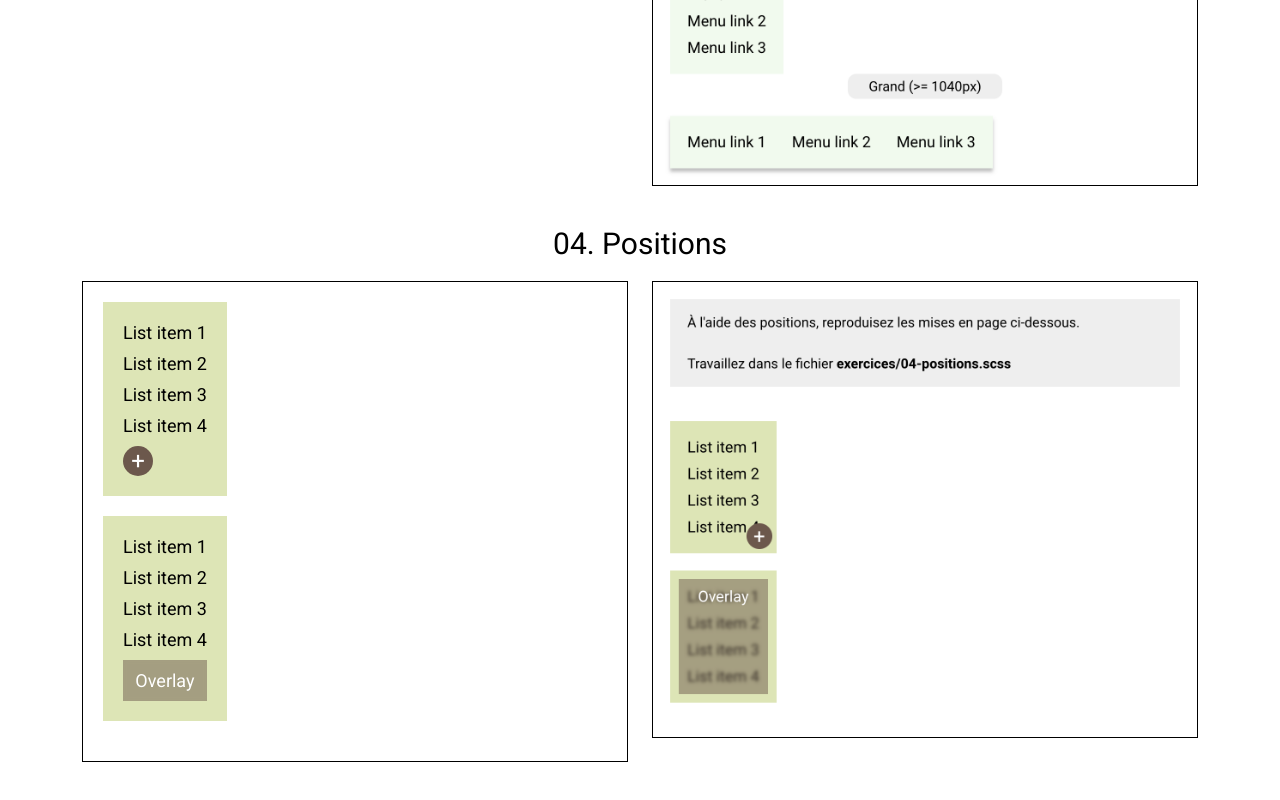
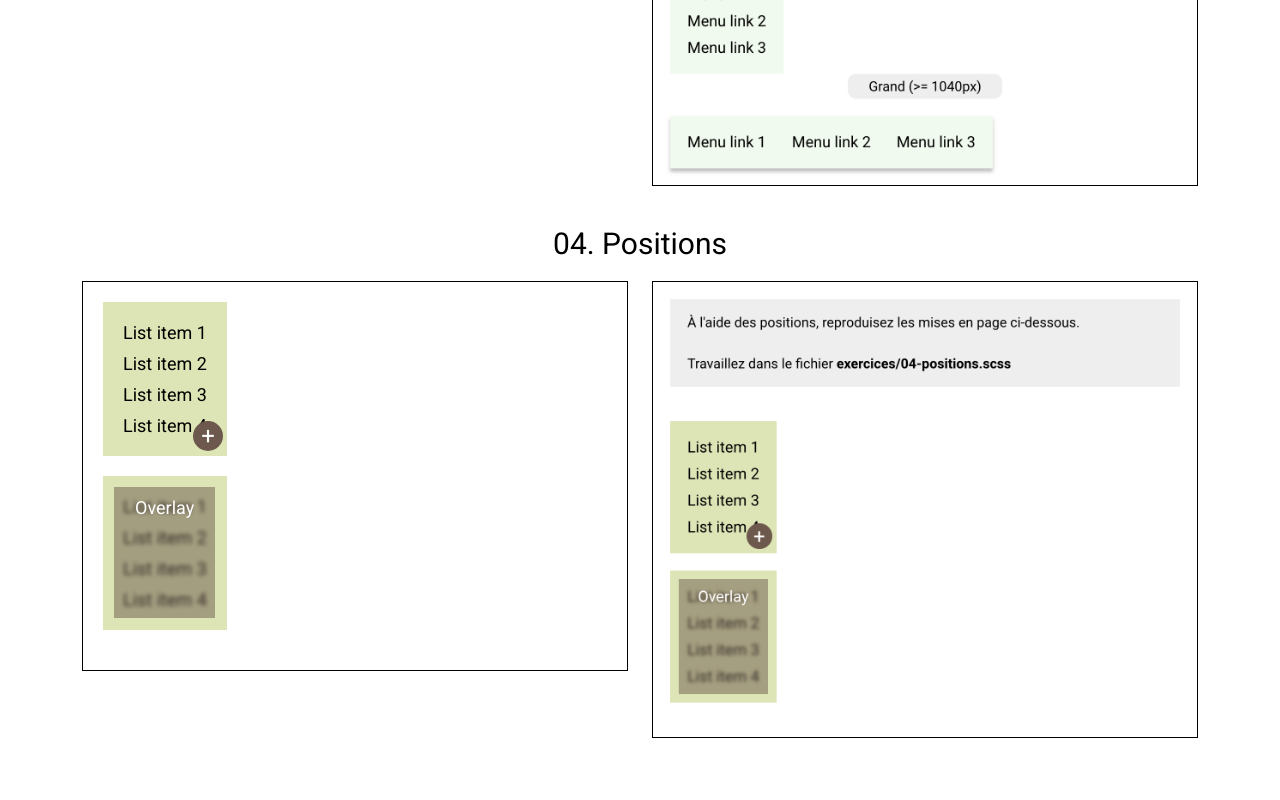
Before and after one commit to titiyocretton/examen-revision-b, a website built with Parcel: page src/index.html in a window 1280 px wide. Shown: the part 1289-2089 px from the top of the page. Built offline with nearby package versions, Linux system fonts and the light colour scheme.

Commit message:
exercice 4 finit

```diff
--- a/src/exercices/04-positions.scss
+++ b/src/exercices/04-positions.scss
@@ -18,6 +18,9 @@
   background: #6c584c;
   color: #fff;
   font-size: 24px;
+  position: relative;
+  margin: -25px 0 -15px;
+  left: 70px;
 }
 
 .list-overlay {
@@ -26,4 +29,7 @@
   backdrop-filter: blur(2px);
   color: #fff;
   text-align: center;
+  position: absolute;
+  padding: 10px 21px 100px 21px;
+  margin: -9px;
 }
```
